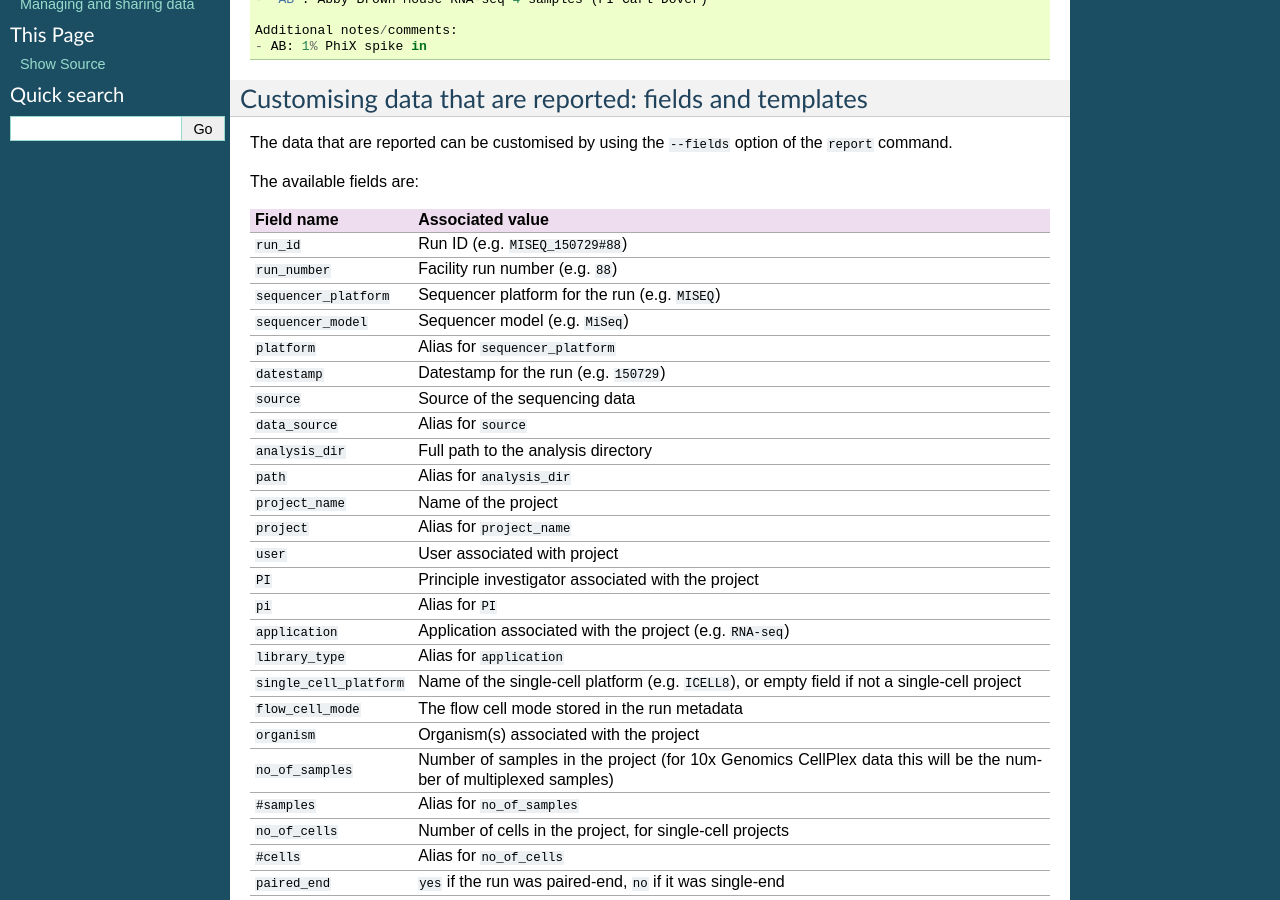
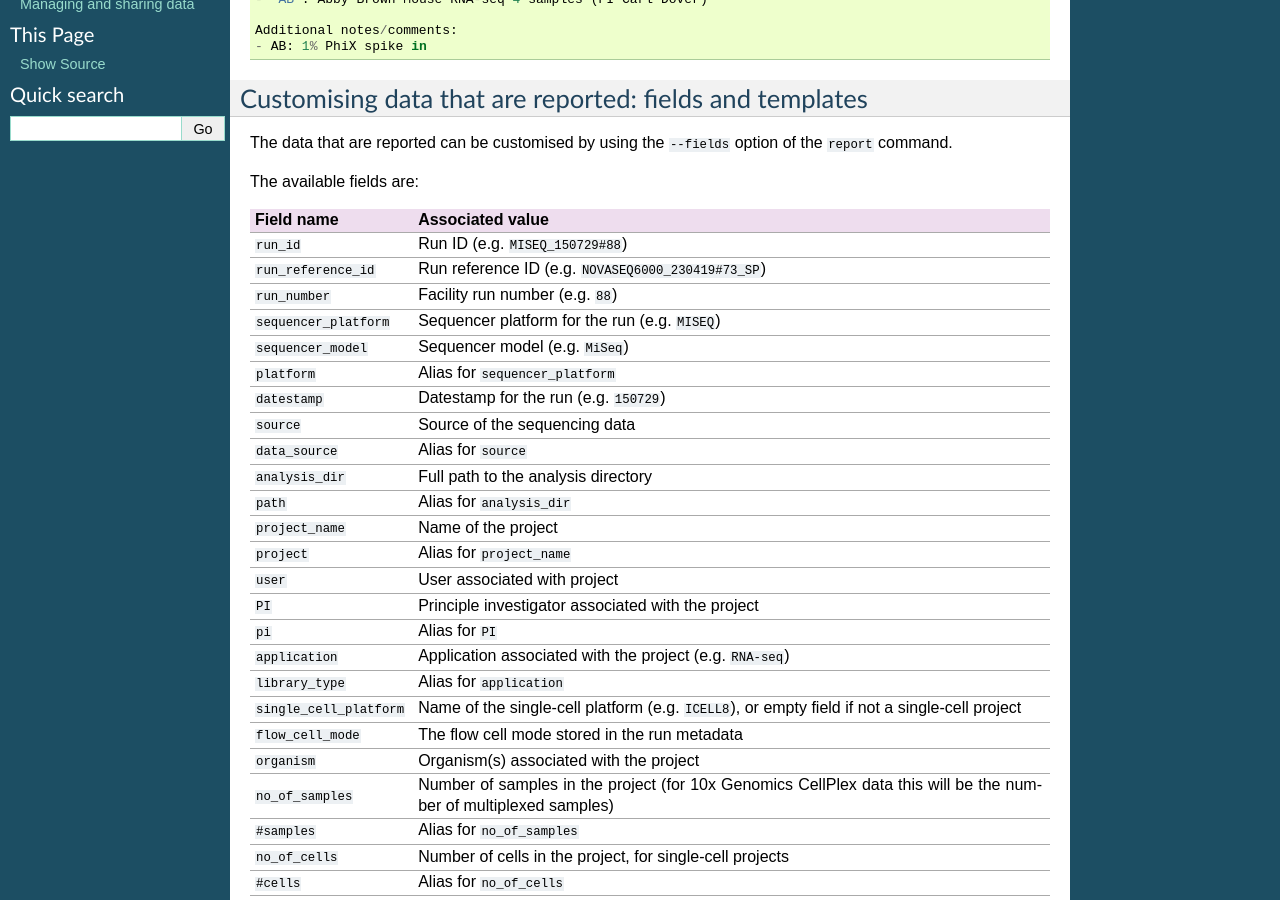
Before and after one commit to fls-bioinformatics-core/auto_process_ngs, a Sphinx documentation site: the page built from docs/source/using/report.rst, in a window 1280 px wide and 900 px high, scrolled down 1203 px. Built offline with Sphinx 7.4.7, drawn with Linux system fonts in a browser that asks for light colours.

Commit message:
Update 'report' command docs to add 'run_reference_id' to possible values.

```diff
--- a/docs/source/using/report.rst
+++ b/docs/source/using/report.rst
@@ -92,6 +92,8 @@ The available fields are:
 Field name                Associated value
 ========================= ========================
 ``run_id``                Run ID (e.g. ``MISEQ_150729#88``)
+``run_reference_id``      Run reference ID (e.g.
+                          ``NOVASEQ6000_230419#73_SP``)
 ``run_number``            Facility run number (e.g. ``88``)
 ``sequencer_platform``    Sequencer platform for the run
                           (e.g. ``MISEQ``)
```
